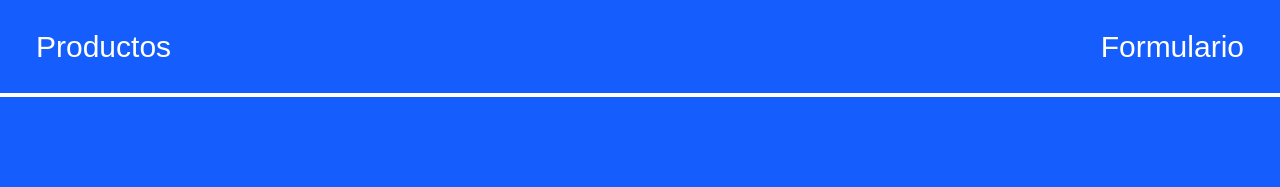
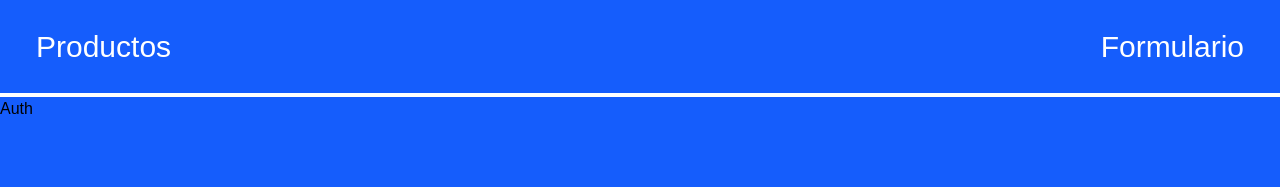
Before and after one commit to santimontironi/crud-Django-Rest-ReactJs, a React (Vite) app in the folder frontend/: page /auth in a window 1280 px wide. Shown: the top 187 px of the page. Built offline with nearby package versions, Linux system fonts and the light colour scheme; a web font is replaced by a local one.

Commit message:
componente Auth agregado en App.jsx en el Router

```diff
--- /dev/null
+++ b/frontend/pages/Auth.jsx
@@ -0,0 +1,5 @@
+export const Auth = () => {
+  return (
+    <div>Auth</div>
+  )
+}
--- a/frontend/src/App.jsx
+++ b/frontend/src/App.jsx
@@ -1,6 +1,7 @@
 import { BrowserRouter, Route, Routes, Navigate } from "react-router-dom";
 import { ProductoPage } from "../pages/ProductoPage";
 import { FormPage } from "../pages/FormPage";
+import { Auth } from "../pages/Auth";
 import { Navigation } from "../components/Navigation";
 
 export const App = () => {
@@ -9,7 +10,8 @@ export const App = () => {
       <BrowserRouter>
         <Navigation/>
         <Routes>
-          <Route path="/" element={<Navigate to = '/productos' />} />
+          <Route path="/" element={<Navigate to = '/autenticacion' />} />
+          <Route path="/auth" element={<Auth/>}/>
           <Route path="/productos" element={<ProductoPage/>} />
           <Route path="/productoForm" element={<FormPage/>} />
           <Route path="/producto/:id" element={<FormPage/>} />
```
